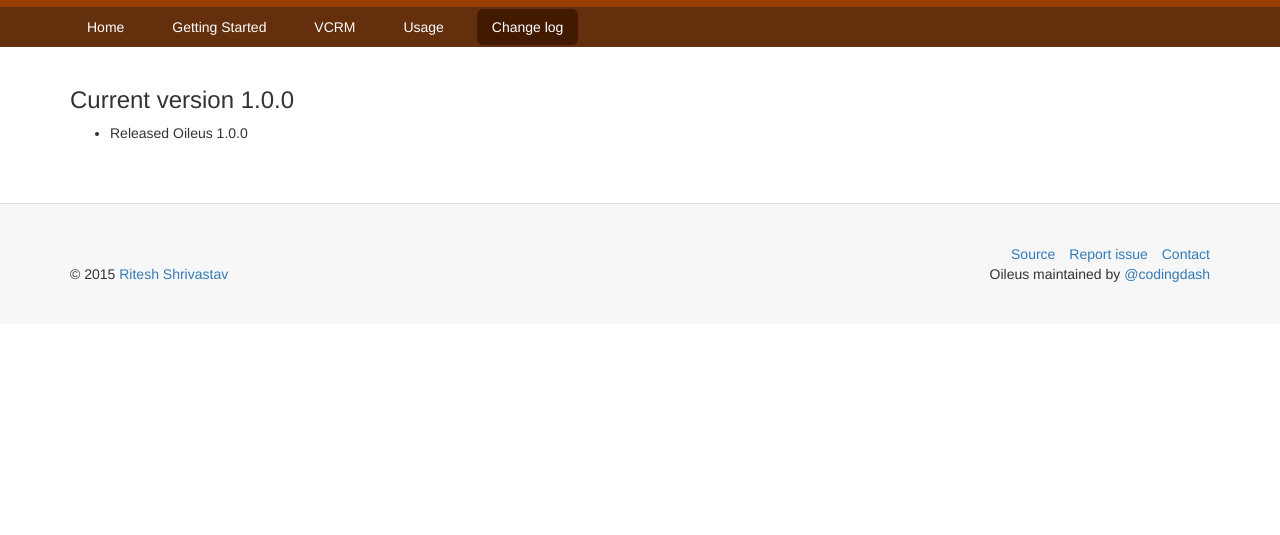
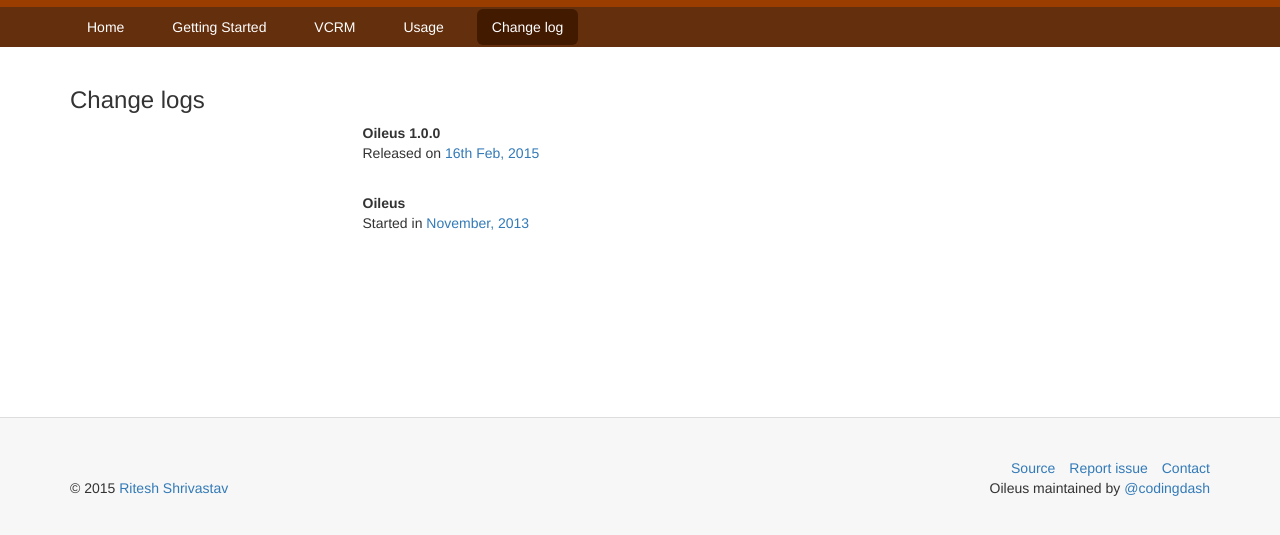
Before and after one commit to iamprashant/Oileus, a plain HTML site: page log.html in a window 1280 px wide. Shown: the part 147-682 px from the top of the page. Drawn offline with Linux system fonts and the light colour scheme.

Commit message:
Updated few changes.

```diff
--- a/assets/css/style.css
+++ b/assets/css/style.css
@@ -38,6 +38,9 @@ ul.linear li.active a, ul.linear li a:hover{
 	background: #421A00;
 	border-radius: 6px;
 }
+#content {
+	min-height: 300px;
+}
 footer {
 	background: #F7F7F7;
 	border-top: 1px solid #DDD;
@@ -72,3 +75,6 @@ ul.footlink li{
 	display: inline-block;
 	margin-left: 10px;
 }
+.log-list dd{
+	margin-bottom: 30px;
+}
--- a/log.html
+++ b/log.html
@@ -34,11 +34,17 @@
 	</nav>
 	<div id="content">
 		<div class="container">
-			<div id="change-0">
-				<h3>Current version 1.0.0</h3>
-				<ul class="change-log">
-					<li>Released Oileus 1.0.0</li>
-				</ul>
+			<h3>Change logs</h3>
+			<div class="row">
+				<div class="col-sm-3"></div>
+				<div class="col-sm-6">
+					<dl class="log-list">
+						<dt>Oileus 1.0.0</dt>
+						<dd>Released on <a href="http://www.codingdash.com/2015/02/oileus-small-frametype-for-javascript.html" target="_blank">16th Feb, 2015</a></dd>
+						<dt>Oileus</dt>
+						<dd>Started in <a href="http://www.codingdash.com/2014/09/something-is-about-to-come.html" target="_blank">November, 2013</a></dd>
+					</dl>
+				</div>
 			</div>
 		</div>
 	</div>
```
